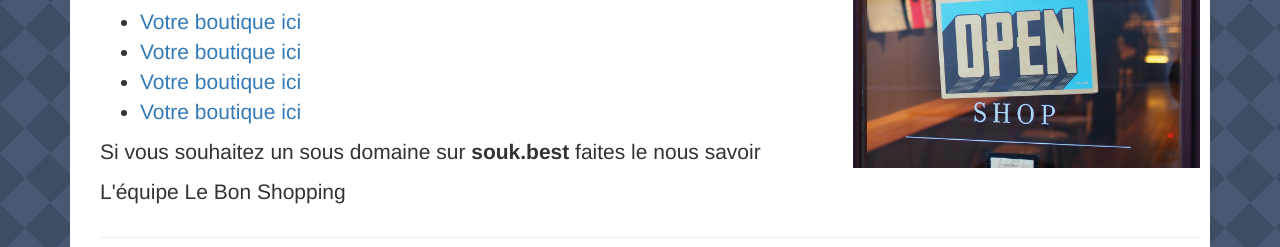
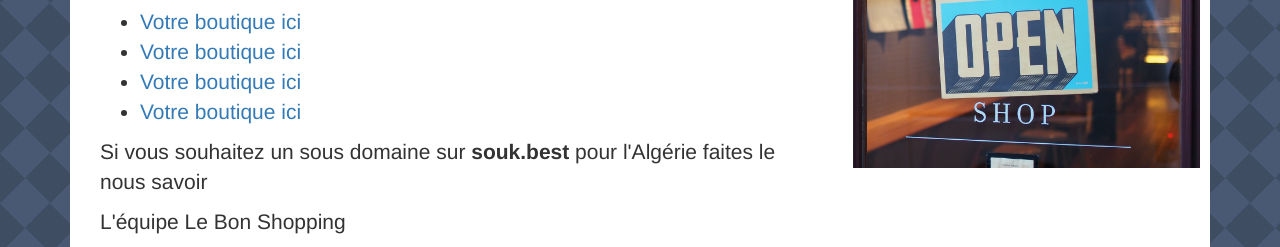
Before and after one commit to nazimboudeffa/lebonshopping-site, a plain HTML site: page index.html in a window 1280 px wide. Shown: the part 197-444 px from the top of the page. Drawn offline with nearby package versions, Linux system fonts and the light colour scheme; a web font is replaced by a local one.

Commit message:
Added souk best link

```diff
--- a/index.html
+++ b/index.html
@@ -97,7 +97,7 @@
               <li><a href="http://exemple.lebonshopping.fr">Votre boutique ici</a></li>
               <li><a href="http://exemple.lebonshopping.fr">Votre boutique ici</a></li>
             </ul>
-            <p>Si vous souhaitez un sous domaine sur <b>souk.best</b> faites le nous savoir</p>
+            <p>Si vous souhaitez un sous domaine sur <b>souk.best</b> pour l'Algérie faites le nous savoir</p>
             <p>L'équipe Le Bon Shopping</p>
           </div>
           <div class="col-sm-4">
```
